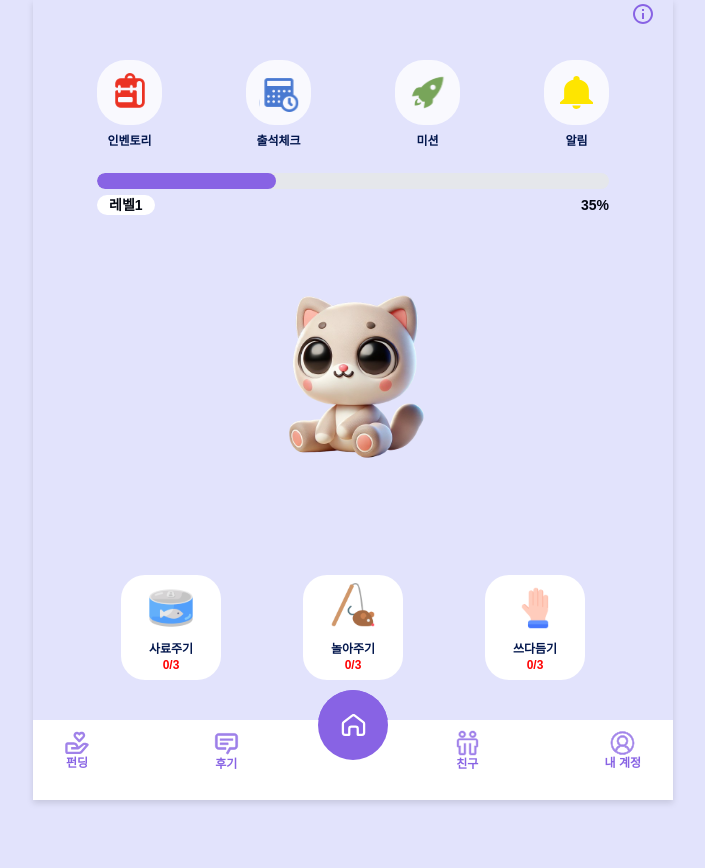
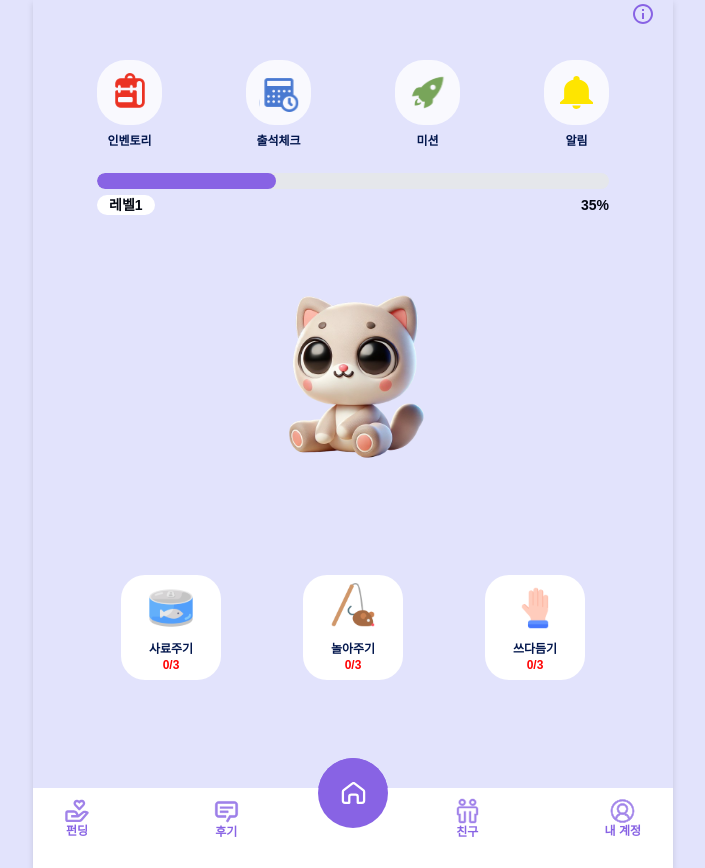
Before and after one commit to 2025-Advanced-Capstone-Chaeum/FE, a Next.js app: page / in a window 1280 px wide. Shown: the whole page, without its empty margins (287-992 px from the left). Built offline with nearby package versions, Linux system fonts and the light colour scheme; a web font is replaced by a local one.

Commit message:
refactor: 메인, 펀딩등록 페이지 비율 조정

```diff
--- a/src/app/(funding)/funding/write/page.tsx
+++ b/src/app/(funding)/funding/write/page.tsx
@@ -71,7 +71,7 @@ const FundingWritePage = () => {
   return (
     <div className="h-screen">
       <BackButton />
-      <div className="flex flex-col p-2 justify-center items-center gap-5 pb-[8rem]">
+      <div className="flex flex-col p-2 justify-center items-center gap-5 py-4">
         <Input
           type="text"
           size="lg"
--- a/src/app/page.tsx
+++ b/src/app/page.tsx
@@ -6,7 +6,7 @@ import Image from "next/image";
 
 export default function Home() {
   return (
-    <div className="flex flex-col h-screen">
+    <div className="flex flex-col min-h-[calc(100vh-8rem)]">
       <TopMenu />
       <div className="flex flex-col justify-between flex-grow pb-[8rem]">
         <div className="flex flex-col py-6">
```
